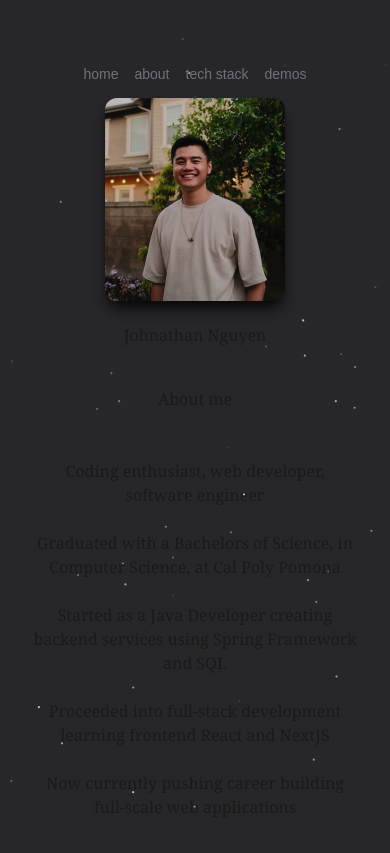
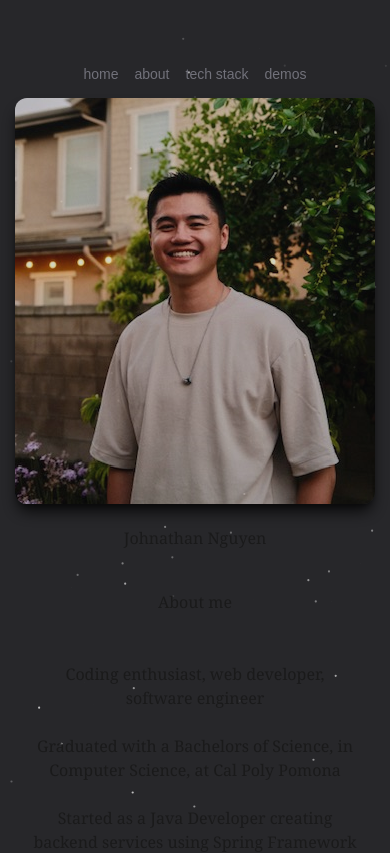
Before and after one commit to JohnathanKhoa/jkn95, a Next.js app: page /about in a window 390 px wide. Shown: the top 853 px of the page. Built offline with nearby package versions, Linux system fonts and the light colour scheme.

Commit message:
modify mobile responsiveness

```diff
--- a/src/app/about/page.tsx
+++ b/src/app/about/page.tsx
@@ -8,7 +8,7 @@ export default function Page() {
       <div className="flex flex-col items-center justify-center text-balance font-serif antialiased opacity-80">
         <h1 className="py-3.5 px-0.5 z-10 text-2xl text-transparent duration-1000 bg-white cursor-default text-edge-outline animate-title font-display sm:text-2xl md:text-2xl whitespace-nowrap bg-clip-text ">
           <div className="">
-            <img className="pyobject-scale-down w-1/2 items-center justify-self-center rounded-xl bg-blend-soft-light shadow-lg shadow-black" src={ProfileImage.src} alt="Image"/>
+            <img className="pyobject-scale-down rounded-xl bg-blend-soft-light shadow-lg shadow-black" src={ProfileImage.src} alt="Image"/>
           </div>
         </h1>
         <h2 className="pt-2">
```
